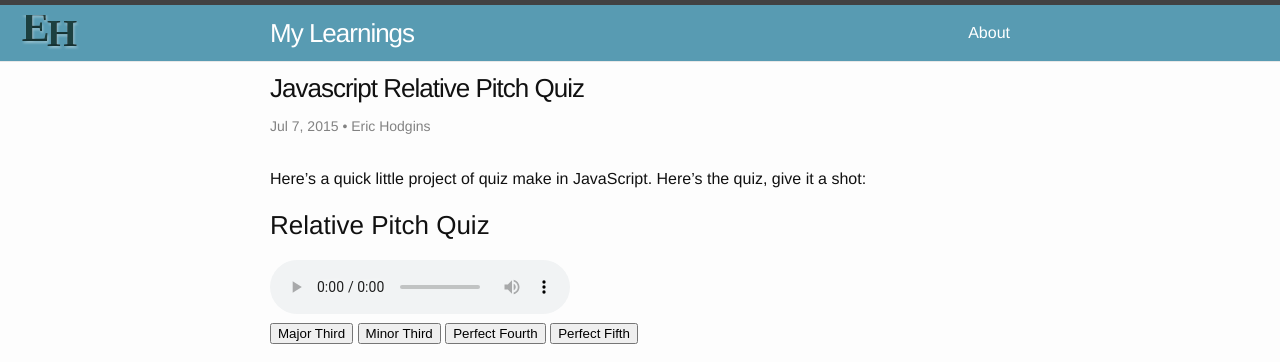
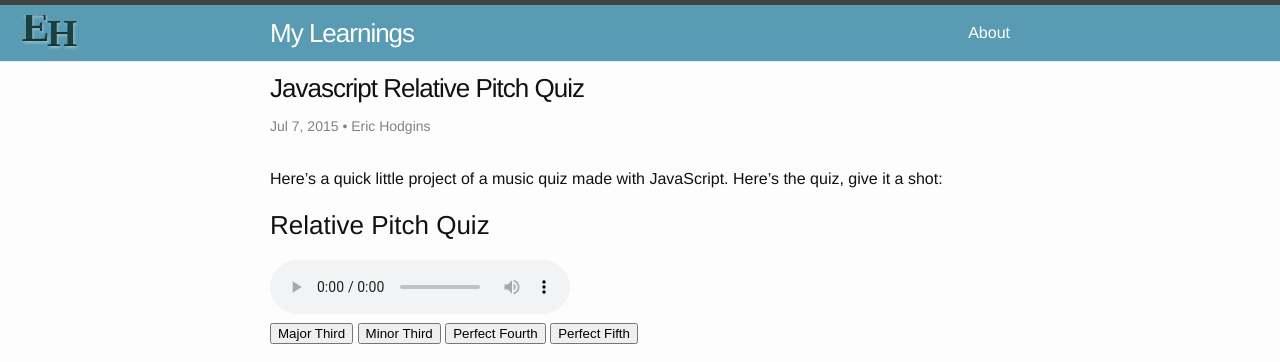
Before and after one commit to EricHodgins/learningsandprojects, a Jekyll site: the page built from _posts/2015-07-07-JavaScript-Relative-Pitch-Quiz.markdown, in a window 1280 px wide and 900 px high. Shown: the top 362 px of the window. Built offline with Jekyll 4.4.1, drawn with Linux system fonts in a browser that asks for light colours.

Commit message:
edited markdown for relative pitch quiz.

```diff
--- a/_posts/2015-07-07-JavaScript-Relative-Pitch-Quiz.markdown
+++ b/_posts/2015-07-07-JavaScript-Relative-Pitch-Quiz.markdown
@@ -24,7 +24,7 @@ codesnippet: true
 	}
 </style>
 
-Here's a quick little project of quiz make in JavaScript.  Here's the quiz, give it a shot:
+Here's a quick little project of a music quiz made with JavaScript.  Here's the quiz, give it a shot:
 
 <h3>Relative Pitch Quiz</h3>
 
```
